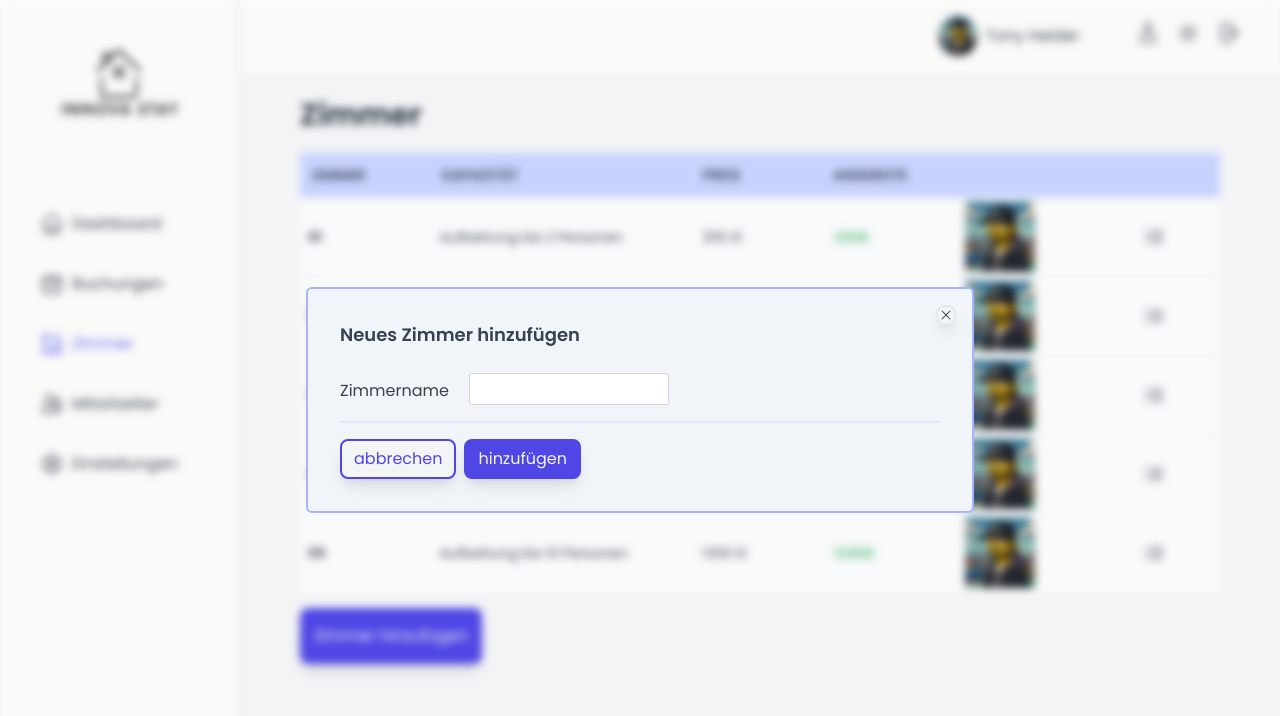
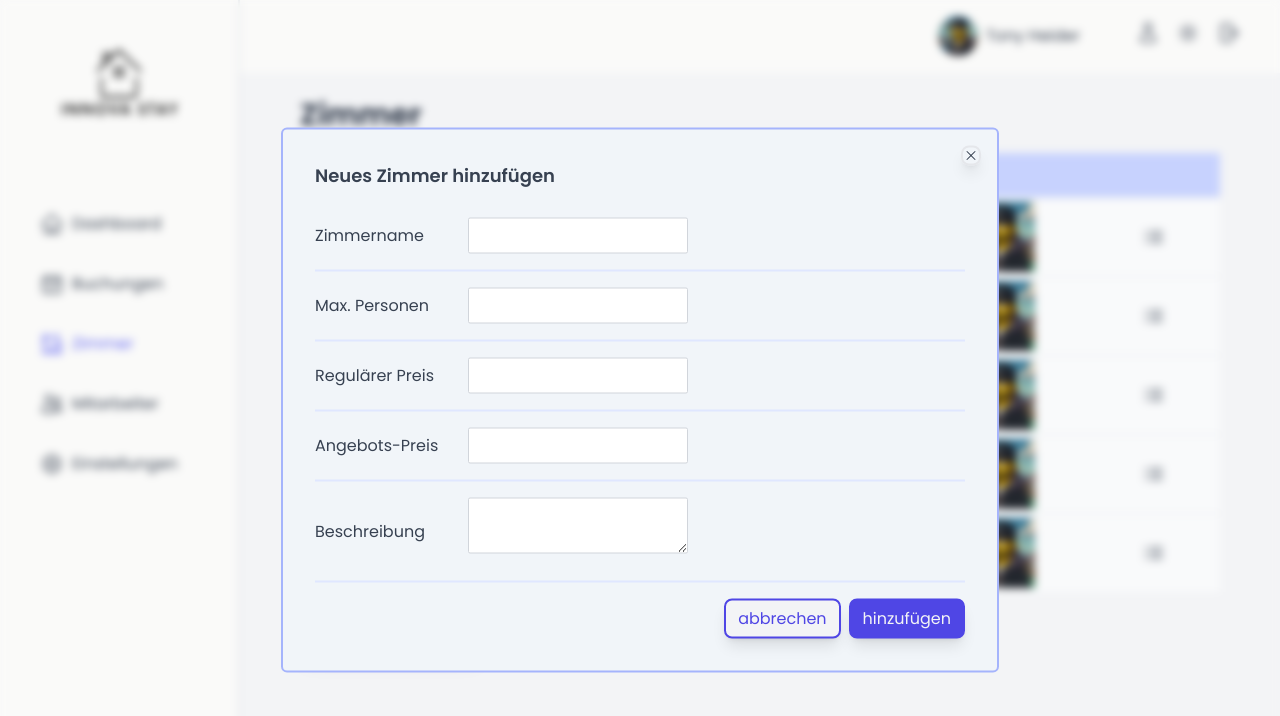
Before and after one commit to TonySN90/innovastay, a React (Vite) app: page /cabins in a window 1280 px wide. Both pictures are taken after a click on the button "Zimmer hinzufügen". Shown: the top 716 px of the page. Built offline with nearby package versions, Linux system fonts and the light colour scheme; a web font is replaced by a local one.

Commit message:
worked out form

```diff
--- a/src/features/cabins/CreateCabinForm.tsx
+++ b/src/features/cabins/CreateCabinForm.tsx
@@ -8,26 +8,72 @@ function CreateCabinForm() {
     formState: { errors },
   } = useForm();
 
-  function onSubmit() {
+  function onSubmit(e) {
+    e.preventDefault();
     console.log("submit");
   }
 
   return (
     <>
       <form
-        className="sm:p-3 md:p-5 transition-all"
+        className="p-3 md:p-5 transition-all"
         onSubmit={handleSubmit(onSubmit)}
       >
         <h2 className="font-semibold text-lg mb-3">Neues Zimmer hinzufügen</h2>
         <FormRow
-          label="Cabin name"
+          label="Zimmername"
+          type="text"
           id="name"
-          register={register}
-          required="This field is required"
+          register={{ register, required: "Dieses Feld ist erforderlich" }}
           error={errors?.name?.message}
         />
-        <Button type="inverted" size="md" extras="mr-2" content="abbrechen" />
-        <Button type="standard" size="md" content="hinzufügen" />
+        <FormRow
+          label="Max. Personen"
+          type="number"
+          id="capacity"
+          register={{
+            register,
+            required: "Dieses Feld ist erforderlich",
+            min: {
+              value: 1,
+              message: "Es sollte  1 betragen",
+            },
+          }}
+          error={errors?.capacity?.message}
+        />
+        <FormRow
+          label="Regulärer Preis"
+          type="number"
+          id="price"
+          register={{ register, required: "Dieses Feld ist erforderlich" }}
+          error={errors?.price?.message}
+        />
+        <FormRow
+          label="Angebots-Preis"
+          type="number"
+          id="discount"
+          register={{ register, required: "Dieses Feld ist erforderlich" }}
+          error={errors?.discount?.message}
+        />
+        <FormRow
+          label="Beschreibung"
+          type="textarea"
+          id="description"
+          register={{ register, required: "Dieses Feld ist erforderlich" }}
+          error={errors?.description?.message}
+        />
+        {/* <FormRow
+          type="fileinput"
+          id="fileinput"
+          register={{ register, required: "Dieses Feld ist erforderlich" }}
+          error={errors?.fileinput?.message}
+
+          // Hier weitermachen
+        /> */}
+        <div className="w-[full] flex justify-center md:justify-end mt-4">
+          <Button type="inverted" size="md" extras="mr-2" content="abbrechen" />
+          <Button type="standard" size="md" content="hinzufügen" />
+        </div>
       </form>
     </>
   );
@@ -35,24 +81,57 @@ function CreateCabinForm() {
 
 export default CreateCabinForm;
 
-function FormRow({ label, id, register, error }) {
+function FormRow({ label, id, register, error, type }) {
   return (
-    <div className="border-b-2 border-indigo-100 min-w-[300px] md:min-w-[600px] transition-all flex py-3 mb-4 items-center">
-      <label className="mr-5" htmlFor={label}>
-        Zimmername
-      </label>
-      <div>
+    <div className="border-b-2 border-indigo-100 min-w-[300px] md:min-w-[650px] transition-all flex flex-col md:flex-row py-4 items-center">
+      <Label label={label} />
+      <Input id={id} type={type} reg={register} error={error} />
+    </div>
+  );
+}
+
+function Label({ label }) {
+  return (
+    <label className="w-full md:w-[200px]" htmlFor={label}>
+      {label}
+    </label>
+  );
+}
+
+function Input({ id, reg, error, type }) {
+  const { register, required, min } = reg;
+
+  return (
+    <div className="w-full">
+      {type === "text" || type === "number" ? (
         <input
-          className="md:mr-10 md:w-[200px] border border-gray-300 rounded-sm h-8 mb-1"
-          type="text"
+          className="md:mr-10 w-full md:w-[220px] border border-gray-300 rounded-sm h-9"
+          type={type}
           id={id}
           disabled={false}
           {...register(id, {
-            required: "This field is required",
+            required: required,
+            min: min,
           })}
         />
-        {error && <span className="text-red-500 text-md">{error}</span>}
-      </div>
+      ) : (
+        ""
+      )}
+
+      {type === "textarea" && (
+        <textarea
+          className="md:mr-10 w-full md:w-[220px] border border-gray-300 rounded-sm h-14 mb-1"
+          type={type}
+          id={id}
+          disabled={false}
+          {...register(id, {
+            required: required,
+            min: min,
+          })}
+        ></textarea>
+      )}
+
+      {error && <span className="text-red-500 text-md">{error}</span>}
     </div>
   );
 }
--- a/src/ui/Button.tsx
+++ b/src/ui/Button.tsx
@@ -2,7 +2,7 @@ function Button({ onClick, type, size, content, extras = "" }) {
   const buttonTypes = {
     basics: "border-2 rounded-lg shadow-lg hover:shadow-xl transition-all",
     md: "px-3 h-10",
-    lg: "px-3 h-14",
+    lg: "px-3 h-12",
     standard:
       "text-gray-100 bg-indigo-600 border-indigo-600 hover:bg-indigo-700",
     inverted:
```
